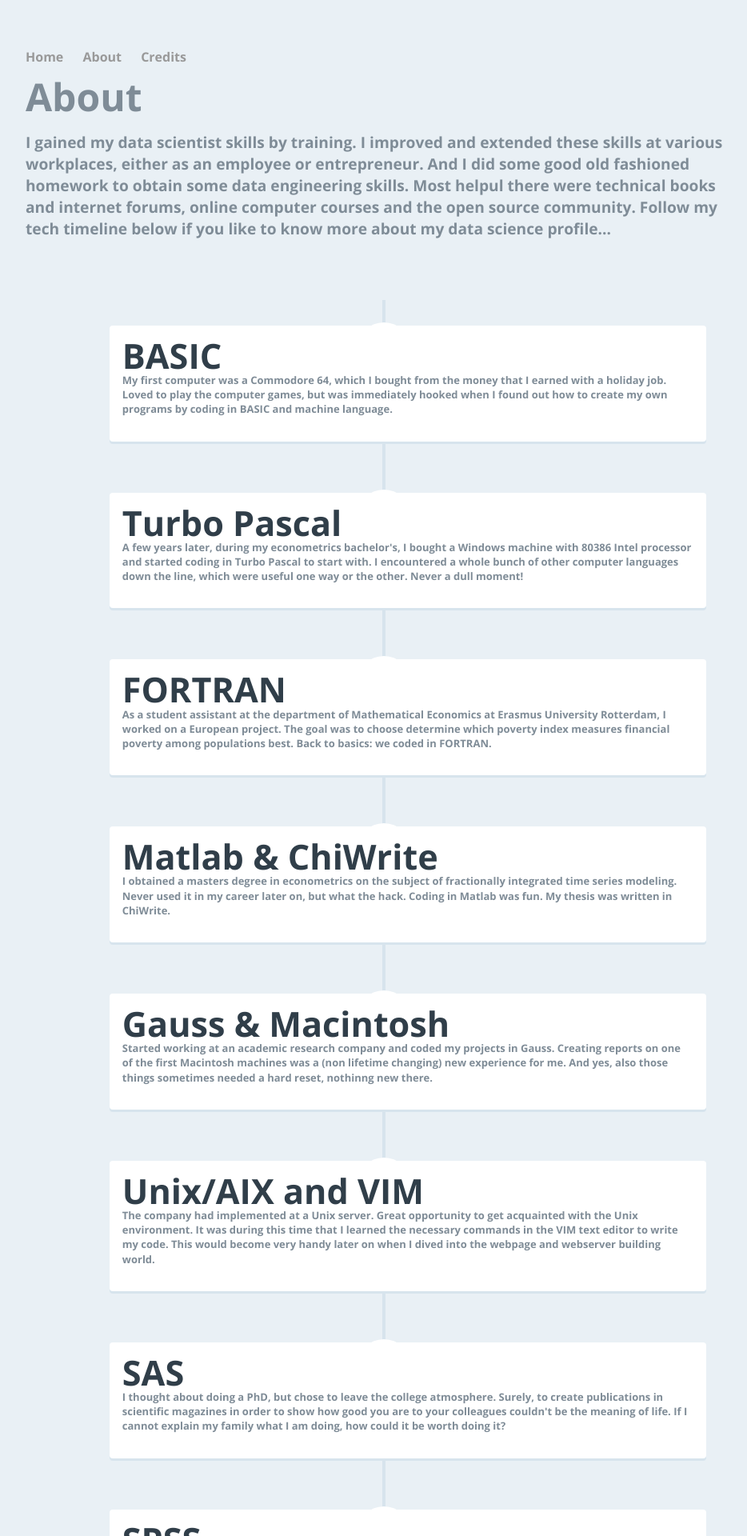
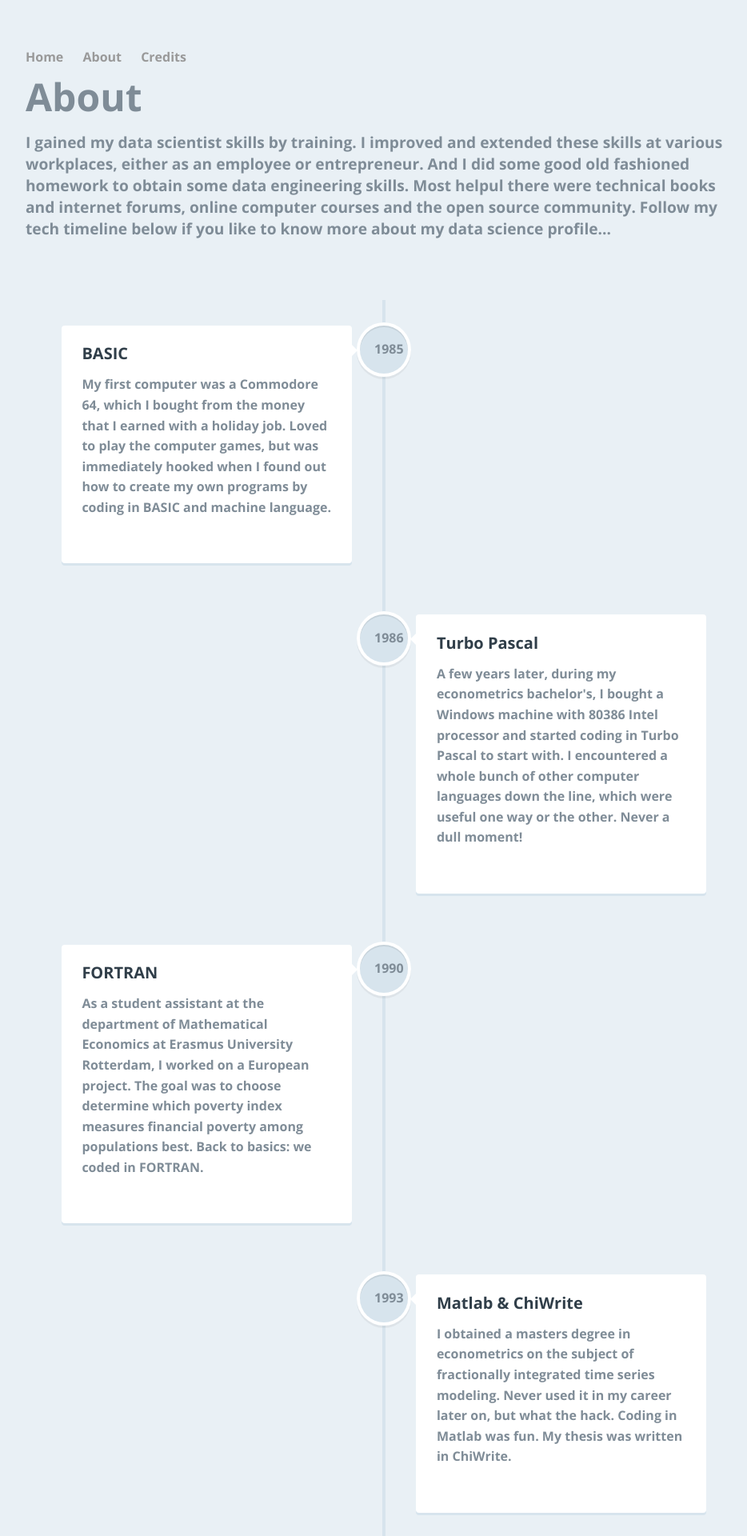
Before and after one commit to pjastam/pjastam.github.io, a Jekyll site: the page built from about/index.html, in a window 1280 px wide. Shown: the top 1920 px of the page at 80% size, without its empty margins (160-1094 px from the left). Built offline with Jekyll 4.4.1, drawn with Linux system fonts in a browser that asks for light colours; some web fonts are replaced.

Commit message:
Update layout

```diff
--- a/css/style.css
+++ b/css/style.css
@@ -264,7 +264,6 @@
   font-size: 0.8125rem;
 }
 .cd-date {
-.cd-date {
   display: block;
   width: 24px;
   height: 24px;
```
